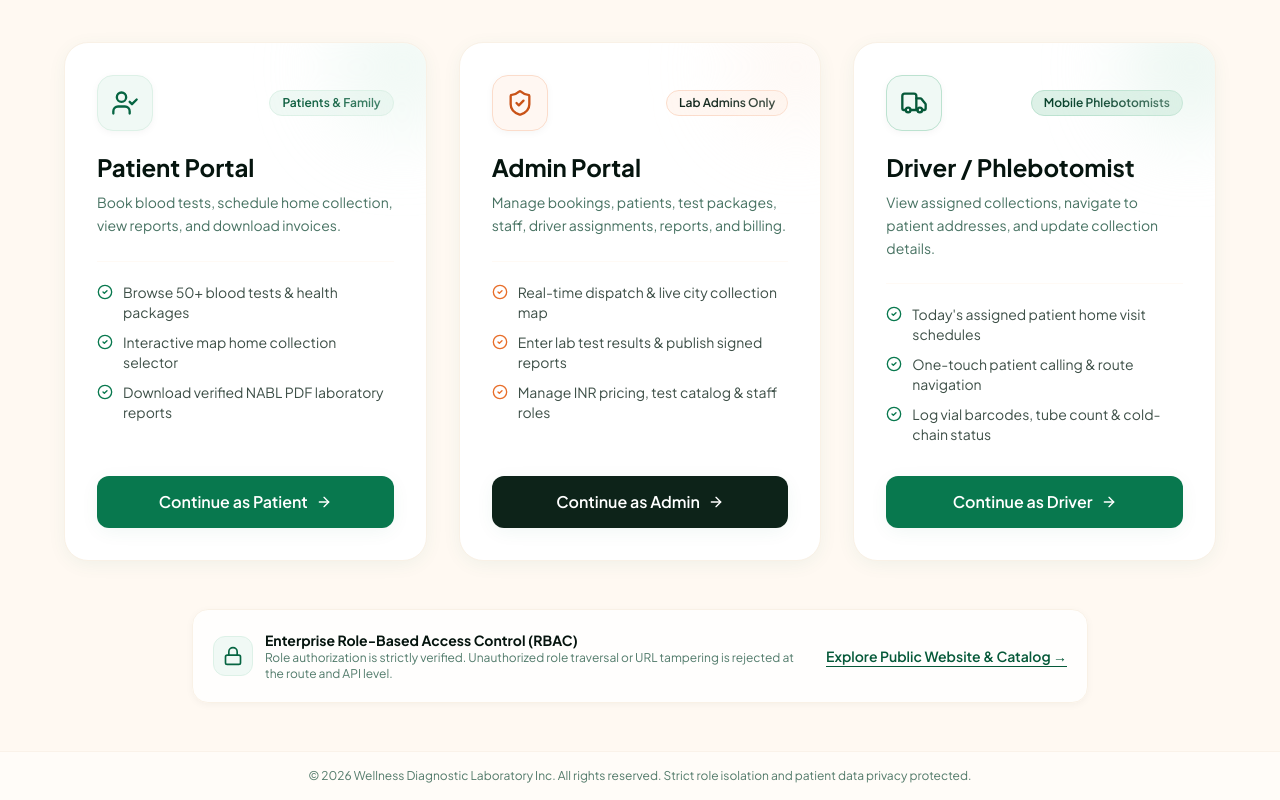
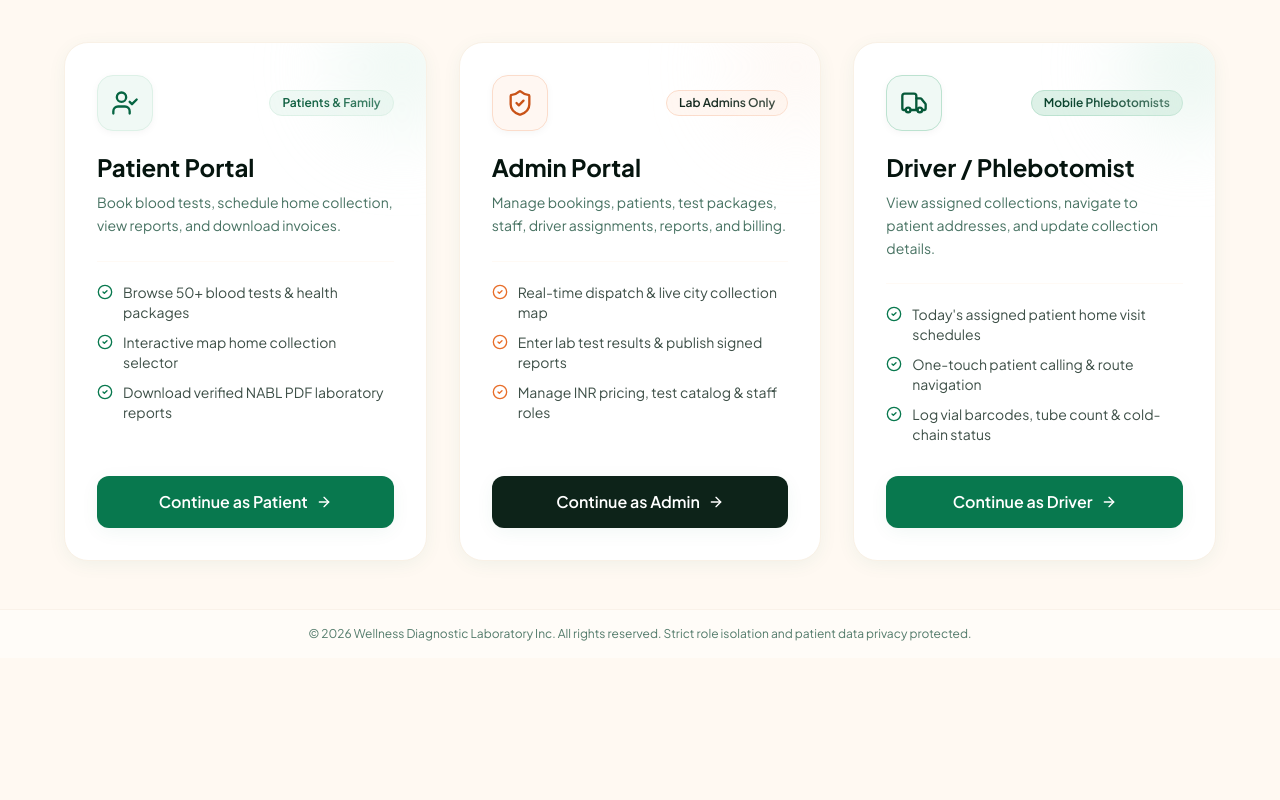
Before and after one commit to joel220013-sys/wellness-diagnostic, a Next.js app: page /portal in a window 1280 px wide. Shown: the part 343-1143 px from the top of the page. After the commit the page ends 1001 px from the top, so only its background shows below. Built offline with nearby package versions, Linux system fonts and the light colour scheme; no server answers.

Commit message:
fix(portal): remove RBAC security notice banner from portal gateway

```diff
--- a/src/components/portal/PortalSelectionScreen.tsx
+++ b/src/components/portal/PortalSelectionScreen.tsx
@@ -10,7 +10,6 @@ import {
   ArrowRight,
   Sparkles,
   CheckCircle2,
-  Lock,
   Building2,
   ChevronRight,
   Globe,
@@ -218,30 +217,6 @@ export default function PortalSelectionScreen() {
           </div>
 
         </div>
-
-        {/* Security Notice */}
-        <div className="mt-12 w-full max-w-4xl bg-white/80 backdrop-blur rounded-2xl p-4 sm:p-5 border border-ivory-300 shadow-soft-sm flex flex-col sm:flex-row items-center justify-between gap-4">
-          <div className="flex items-center gap-3">
-            <div className="w-10 h-10 rounded-xl bg-botanical-50 border border-botanical-100 flex items-center justify-center text-botanical-600 flex-shrink-0">
-              <Lock className="w-5 h-5" />
-            </div>
-            <div>
-              <h4 className="text-sm font-bold text-botanical-950">
-                Enterprise Role-Based Access Control (RBAC)
-              </h4>
-              <p className="text-xs text-botanical-800/70">
-                Role authorization is strictly verified. Unauthorized role traversal or URL tampering is rejected at the route and API level.
-              </p>
-            </div>
-          </div>
-
-          <Link
-            href="/"
-            className="flex-shrink-0 text-xs sm:text-sm font-semibold text-botanical-700 hover:text-botanical-900 underline underline-offset-4"
-          >
-            Explore Public Website & Catalog →
-          </Link>
-        </div>
       </main>
 
       {/* Footer */}
```
